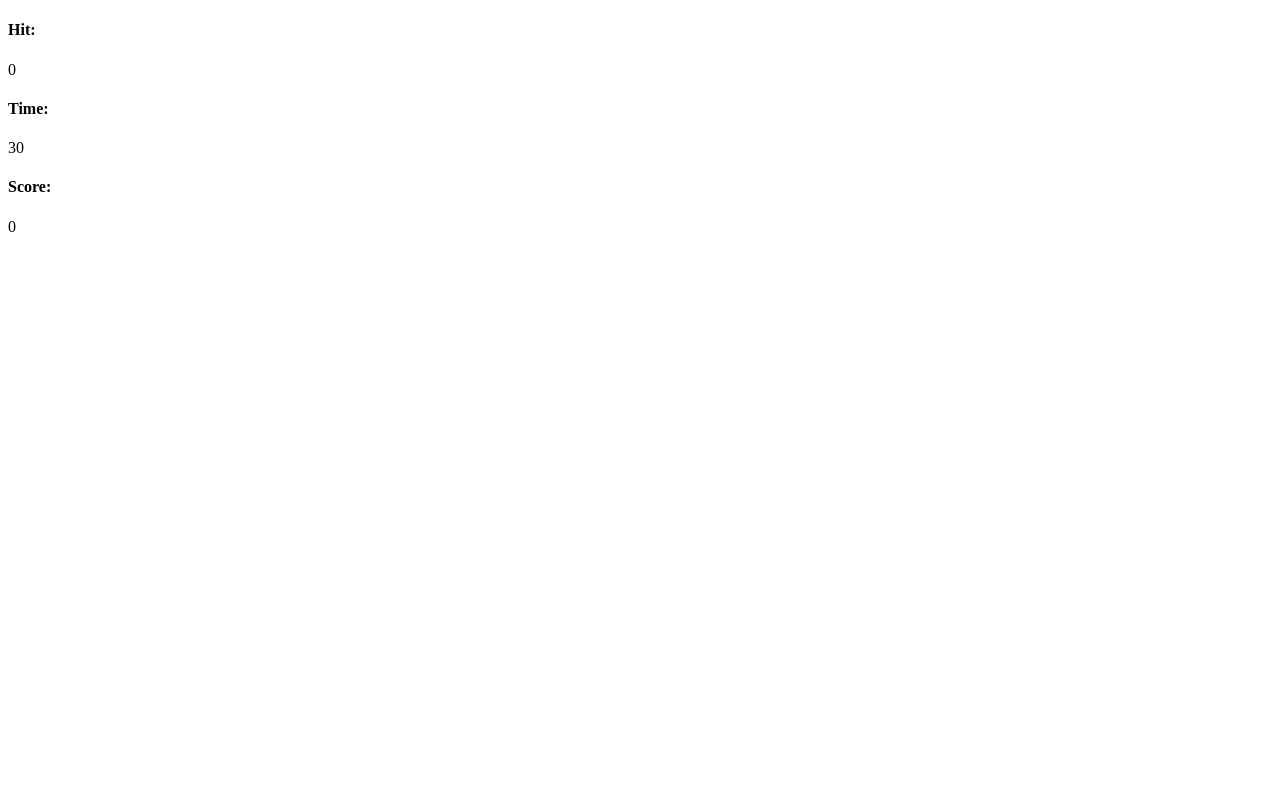
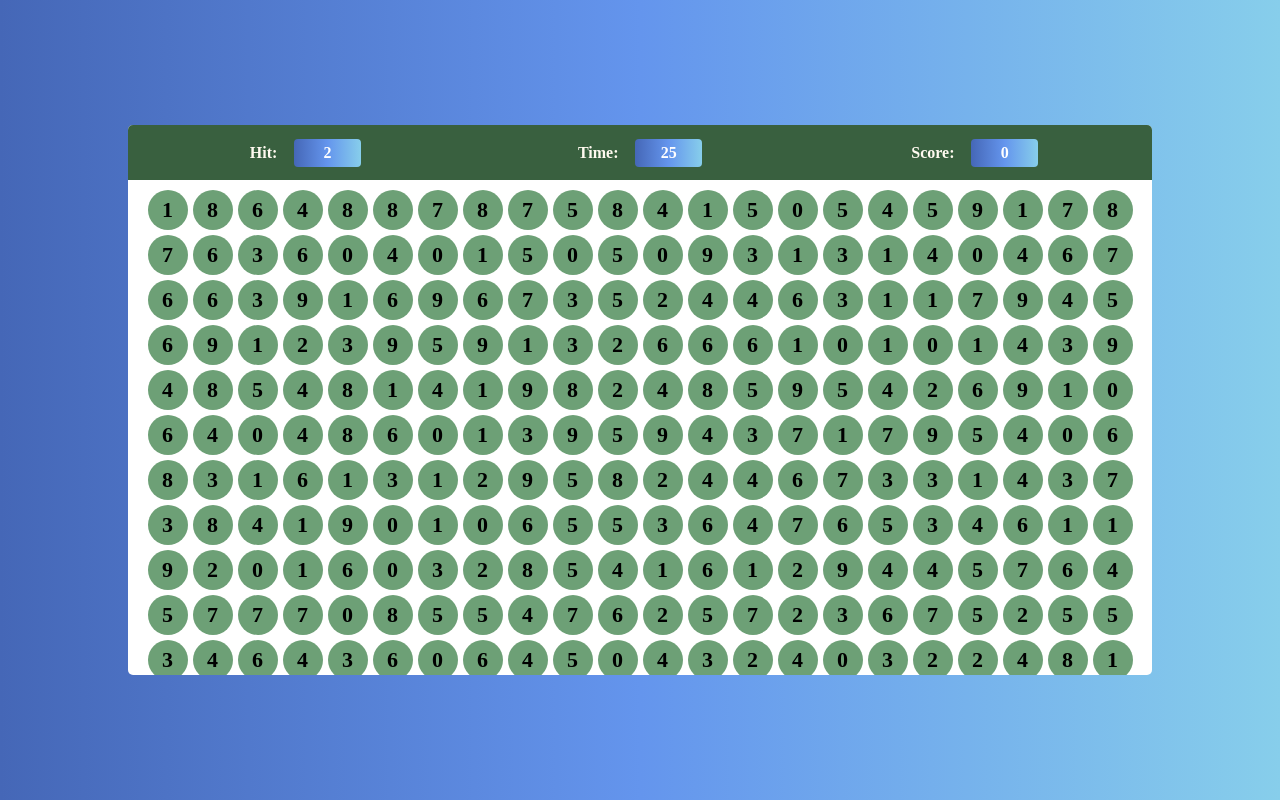
Before and after one commit to PritamGaming/Bubble-game, a plain HTML site: page index.html in a window 1280 px wide. Drawn offline with Linux system fonts and the light colour scheme; the site is published under a folder, as on GitHub Pages, so addresses that start at the root find nothing.

Commit message:
Update index.html

```diff
--- a/index.html
+++ b/index.html
@@ -5,7 +5,7 @@
         <meta name="viewport" content="width=device-width, initial-scale=1.0">
         <meta http-equiv="X-UA-Compatible" content="ie=edge">
         <title>Bubble Game</title>
-        <link rel="stylesheet" href="/bubble.css">
+        <link rel="stylesheet" href="bubble.css">
 </head>
 <body>
 
@@ -36,6 +36,6 @@
 
 
 
-<script src="/bubble.js"></script>
+<script src="bubble.js"></script>
 </body>
 </html>
```
